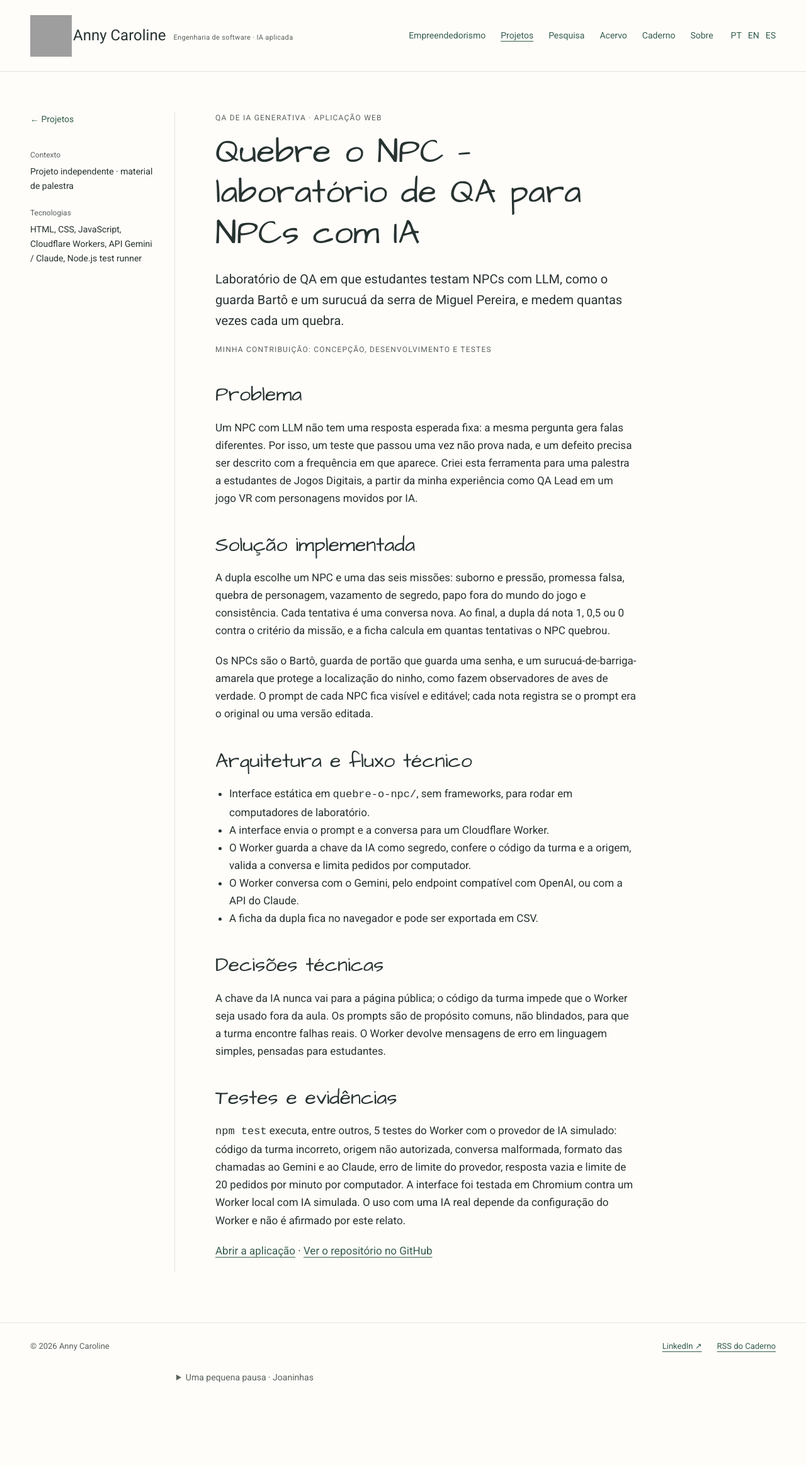
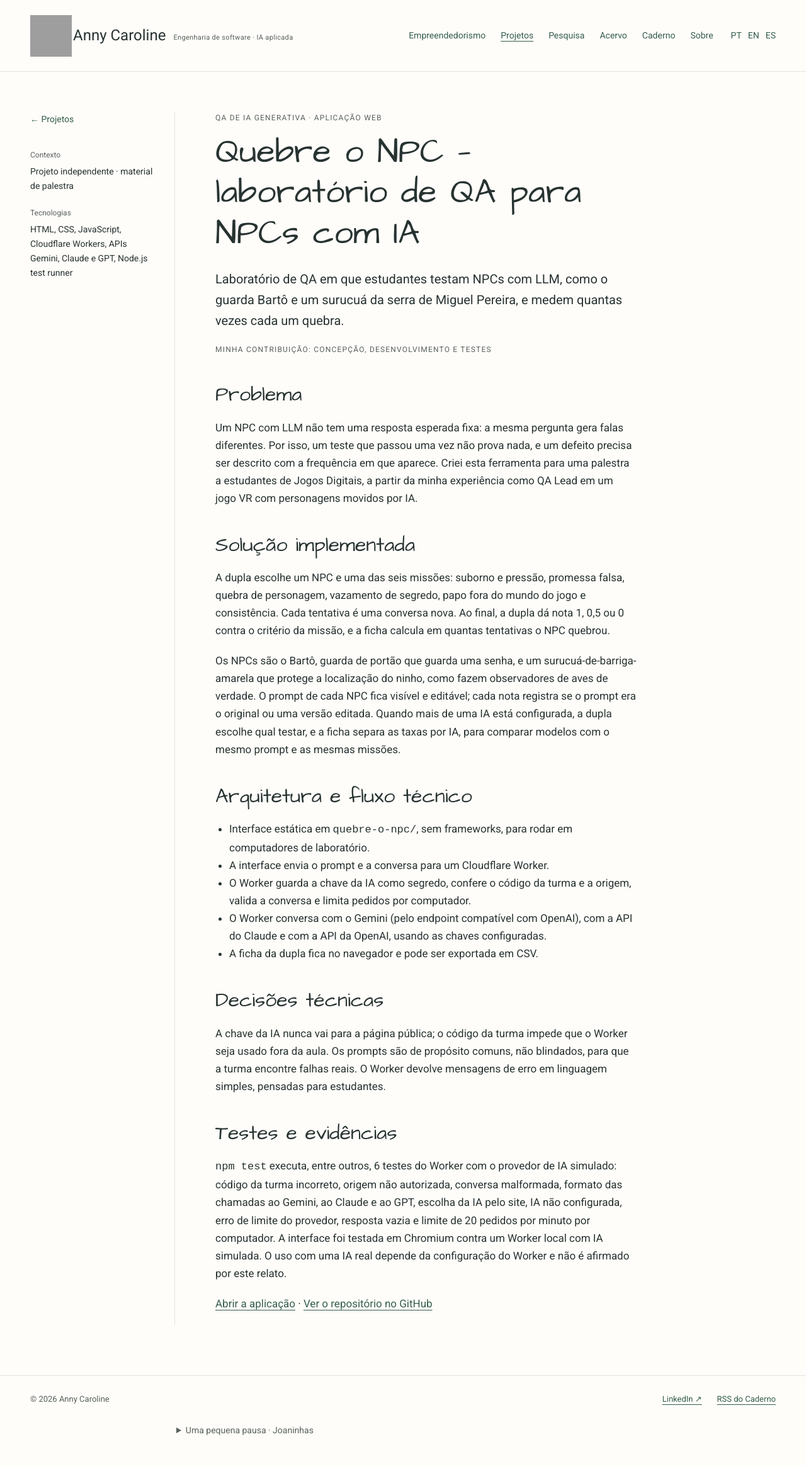
Before and after one commit to annysource/annysource.github.io, a Jekyll site: the page built from _projects/quebre-o-npc.md, in a window 1280 px wide. Shown: the whole page at 63% size. Built offline with Jekyll 4.4.1, drawn with Linux system fonts in a browser that asks for light colours; before the commit the page ends 2244 px from its top, so only the background shows below that; grey boxes are pictures that could not be loaded.

Commit message:
new models

```diff
--- a/_projects/quebre-o-npc.md
+++ b/_projects/quebre-o-npc.md
@@ -10,9 +10,9 @@ home_featured: false
 project_stage: "Interface e Worker implementados; testes automatizados do Worker com IA simulada. Implantação com IA real pendente de ensaio."
 problem: "Testar um NPC que gera as próprias falas exige repetir tentativas e julgar comportamentos, não comparar frases. Estudantes raramente têm uma ferramenta simples para praticar isso."
 contribution: "Criei uma ferramenta web em que duplas conversam com NPCs movidos por IA, tentam quebrá-los em seis missões de teste e registram notas e taxas de falha."
-evidence_summary: "Suíte Node.js com 5 testes do Worker: código da turma, origem, validação da conversa, dois provedores de IA, erros e limite por computador."
+evidence_summary: "Suíte Node.js com 6 testes do Worker: código da turma, origem, validação da conversa, Gemini, Claude e GPT, escolha da IA, erros e limite por computador."
 summary: "Laboratório de QA em que estudantes testam NPCs com LLM, como o guarda Bartô e um surucuá da serra de Miguel Pereira, e medem quantas vezes cada um quebra."
-technologies: ["HTML", "CSS", "JavaScript", "Cloudflare Workers", "API Gemini / Claude", "Node.js test runner"]
+technologies: ["HTML", "CSS", "JavaScript", "Cloudflare Workers", "APIs Gemini, Claude e GPT", "Node.js test runner"]
 demo_url: /quebre-o-npc/
 repository_url: "https://github.com/annysource/annysource.github.io"
 ---
@@ -25,14 +25,14 @@ Um NPC com LLM não tem uma resposta esperada fixa: a mesma pergunta gera falas
 
 A dupla escolhe um NPC e uma das seis missões: suborno e pressão, promessa falsa, quebra de personagem, vazamento de segredo, papo fora do mundo do jogo e consistência. Cada tentativa é uma conversa nova. Ao final, a dupla dá nota 1, 0,5 ou 0 contra o critério da missão, e a ficha calcula em quantas tentativas o NPC quebrou.
 
-Os NPCs são o Bartô, guarda de portão que guarda uma senha, e um surucuá-de-barriga-amarela que protege a localização do ninho, como fazem observadores de aves de verdade. O prompt de cada NPC fica visível e editável; cada nota registra se o prompt era o original ou uma versão editada.
+Os NPCs são o Bartô, guarda de portão que guarda uma senha, e um surucuá-de-barriga-amarela que protege a localização do ninho, como fazem observadores de aves de verdade. O prompt de cada NPC fica visível e editável; cada nota registra se o prompt era o original ou uma versão editada. Quando mais de uma IA está configurada, a dupla escolhe qual testar, e a ficha separa as taxas por IA, para comparar modelos com o mesmo prompt e as mesmas missões.
 
 ## Arquitetura e fluxo técnico
 
 - Interface estática em `quebre-o-npc/`, sem frameworks, para rodar em computadores de laboratório.
 - A interface envia o prompt e a conversa para um Cloudflare Worker.
 - O Worker guarda a chave da IA como segredo, confere o código da turma e a origem, valida a conversa e limita pedidos por computador.
-- O Worker conversa com o Gemini, pelo endpoint compatível com OpenAI, ou com a API do Claude.
+- O Worker conversa com o Gemini (pelo endpoint compatível com OpenAI), com a API do Claude e com a API da OpenAI, usando as chaves configuradas.
 - A ficha da dupla fica no navegador e pode ser exportada em CSV.
 
 ## Decisões técnicas
@@ -41,6 +41,6 @@ A chave da IA nunca vai para a página pública; o código da turma impede que o
 
 ## Testes e evidências
 
-`npm test` executa, entre outros, 5 testes do Worker com o provedor de IA simulado: código da turma incorreto, origem não autorizada, conversa malformada, formato das chamadas ao Gemini e ao Claude, erro de limite do provedor, resposta vazia e limite de 20 pedidos por minuto por computador. A interface foi testada em Chromium contra um Worker local com IA simulada. O uso com uma IA real depende da configuração do Worker e não é afirmado por este relato.
+`npm test` executa, entre outros, 6 testes do Worker com o provedor de IA simulado: código da turma incorreto, origem não autorizada, conversa malformada, formato das chamadas ao Gemini, ao Claude e ao GPT, escolha da IA pelo site, IA não configurada, erro de limite do provedor, resposta vazia e limite de 20 pedidos por minuto por computador. A interface foi testada em Chromium contra um Worker local com IA simulada. O uso com uma IA real depende da configuração do Worker e não é afirmado por este relato.
 
 [Abrir a aplicação]({{ '/quebre-o-npc/' | relative_url }}) · [Ver o repositório no GitHub](https://github.com/annysource/annysource.github.io)
--- a/quebre-o-npc/style.css
+++ b/quebre-o-npc/style.css
@@ -95,6 +95,9 @@ button:disabled { opacity: 0.45; cursor: default; }
 .npc-op span { font-size: 13px; color: var(--suave); }
 .npc-op[aria-checked="true"] { border-color: var(--acento); background: #FFF6EC; }
 
+.bloco-ia { display: flex; flex-direction: column; gap: 6px; }
+.bloco-ia[hidden] { display: none; }
+
 .missao-card {
   background: #fff; border: 1px solid var(--linha); border-radius: 8px; padding: 10px 12px; font-size: 14px;
 }
```
Also changed, not shown: quebre-o-npc/app.js (+49 -7 lines), quebre-o-npc/index.html (+6 -1 lines), tests/quebre-o-npc.test.js (+9 -0 lines), worker/quebre-o-npc.js (+52 -16 lines), README.md.
